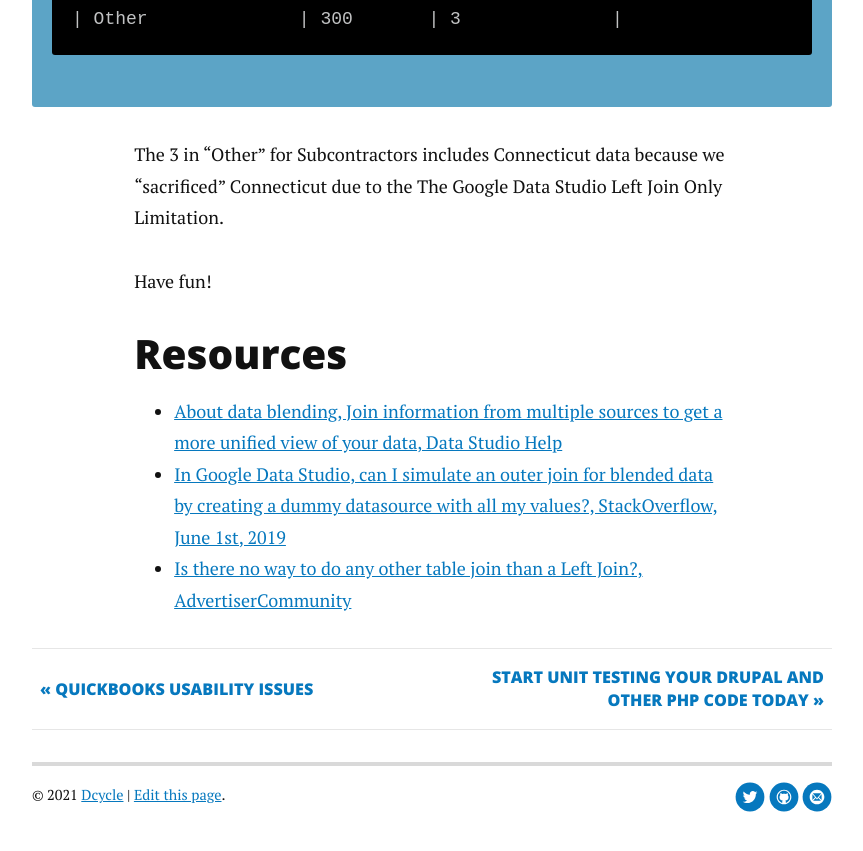
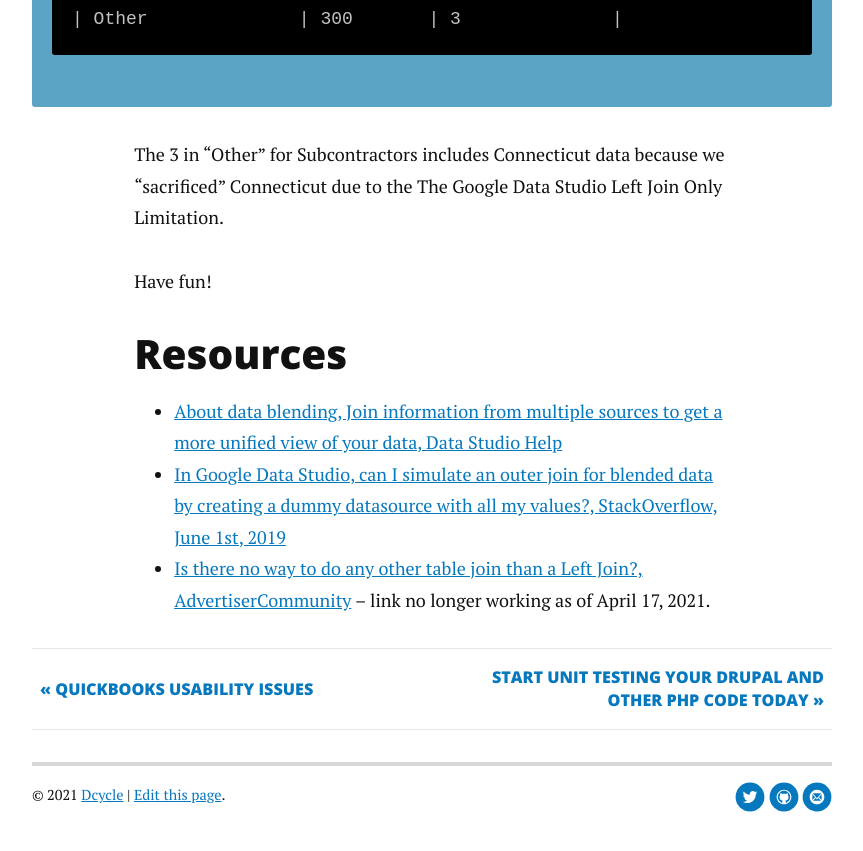
Before and after one commit to alberto56/dcycleblog, a Jekyll site: the page built from _posts/2019-06-02-data-studio-filters.md, in a window 1280 px wide and 900 px high, scrolled down 8800 px. Shown: the top 851 px of the window, without its empty margins (208-1071 px from the left). Built offline with Jekyll 4.4.1, drawn with Linux system fonts in a browser that asks for light colours; nearby versions of some CDN libraries; comment, search, counter and statistics services are not loaded.

Commit message:
Update 2019-06-02-data-studio-filters.md

```diff
--- a/_posts/2019-06-02-data-studio-filters.md
+++ b/_posts/2019-06-02-data-studio-filters.md
@@ -190,4 +190,4 @@ Resources
 
 * [About data blending, Join information from multiple sources to get a more unified view of your data, Data Studio Help](https://support.google.com/datastudio/answer/9061420?hl=en)
 * [In Google Data Studio, can I simulate an outer join for blended data by creating a dummy datasource with all my values?, StackOverflow, June 1st, 2019](https://stackoverflow.com/questions/56406917/in-google-data-studio-can-i-simulate-an-outer-join-for-blended-data-by-creating)
-* [Is there no way to do any other table join than a Left Join?, AdvertiserCommunity](https://www.en.advertisercommunity.com/t5/Data-Studio/Is-there-no-way-to-do-any-other-table-join-than-a-Left-Join/td-p/1771962)
+* [Is there no way to do any other table join than a Left Join?, AdvertiserCommunity](https://www.en.advertisercommunity.com/t5/Data-Studio/Is-there-no-way-to-do-any-other-table-join-than-a-Left-Join/td-p/1771962) -- link no longer working as of April 17, 2021.
```
